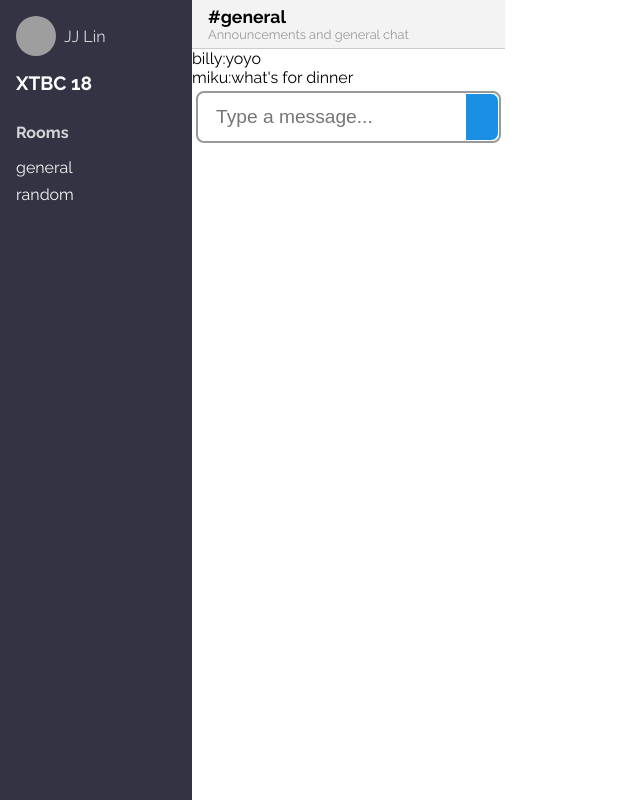
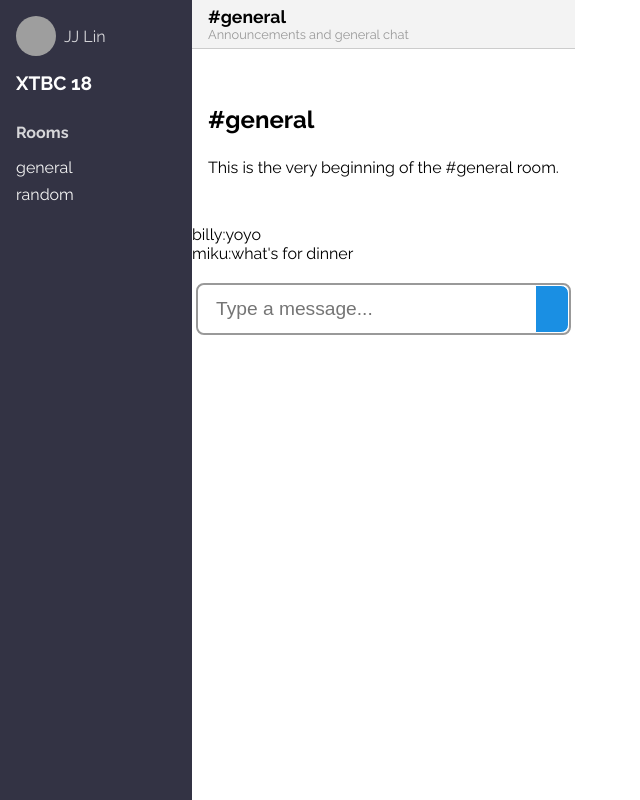
Before and after one commit to fangbilly/ChattingRoom, a React (Create React App) app: page / in a window 1280 px wide. Shown: the whole page, without its empty margins (0-640 px from the left). Built offline with nearby package versions, Linux system fonts and the light colour scheme; grey boxes are pictures that could not be loaded; the HTML template or start-up script is replaced by a standard one.

Commit message:
style messagelist

```diff
--- a/src/MessageList.js
+++ b/src/MessageList.js
@@ -1,11 +1,20 @@
 import React from 'react'
-import Message from './Message';
+import Message from './Message'
 
 
 
 const MessageList = (props) =>{
       return (
-        <div className='MessageList' >
+        <div
+            className='MessageList'
+            style={styles.MessageList} >
+            <div
+                class="roomAnnouncement"
+                style={styles.roomAnnouncement}
+                >
+                <h3 style={styles.h3} >#general</h3>
+                <p>This is the very beginning of the #general room.</p>
+            </div>
             {props.messages.map(msg => (<Message key={msg.id} Message={msg} />
             ))
         }
@@ -13,5 +22,23 @@
       )
     }
 
+    const styles={
+        MessageList: {
+            backgroundColor:' white',
+            flex: 1,
+            paddingBottom: '1rem',
+            overflowY: 'scroll',
+        },
+
+        roomAnnouncement:{
+            padding: '2rem 1rem',
+        },
+
+        h3:{
+            fontSize: '1.5rem',
+        },
+
+
+    }
 
 export default MessageList
```
